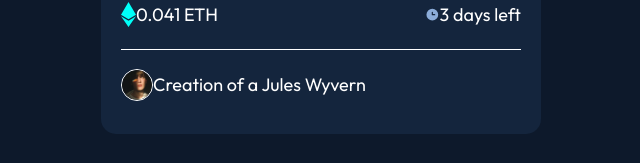
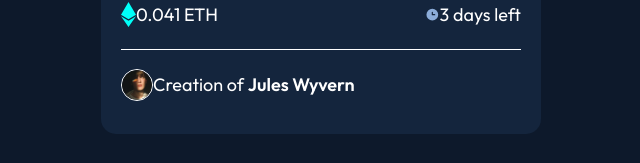
Before and after one commit to andrew8gmf/nft-preview-card-component, an Angular app: page / in a window 1280 px wide. Shown: the part 619-782 px from the top of the page, without its empty margins (319-959 px from the left). Built offline with nearby package versions, Linux system fonts and the light colour scheme.

Commit message:
fix: `home` component semantic error

```diff
--- a/src/app/home/home.component.html
+++ b/src/app/home/home.component.html
@@ -15,6 +15,6 @@
     <div class="card__line"></div>
     <div class="card__creator">
         <img class="card__creator__avatar" src="assets/image-avatar.png">
-        <p class="card__creater__text">Creation of a Jules Wyvern</p>
+        <p class="card__creator__text">Creation of <strong>Jules Wyvern</strong></p>
     </div>
   </div>
```
